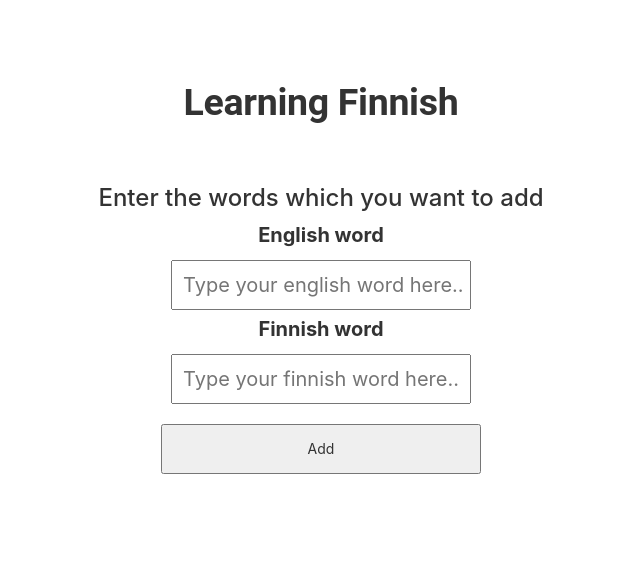
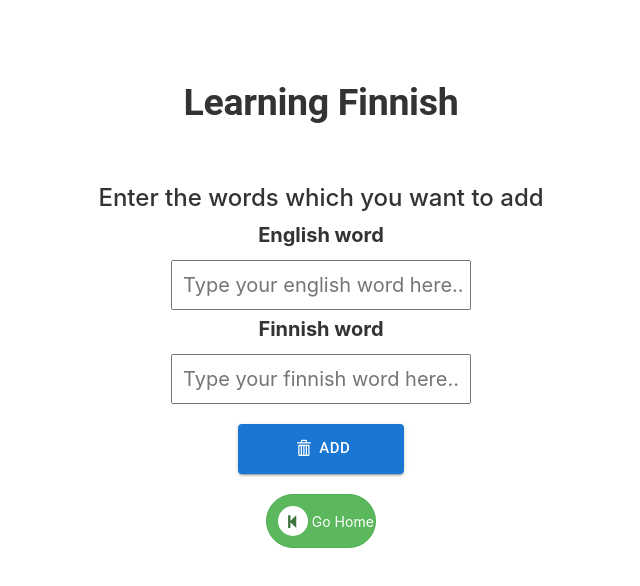
Before and after one commit to spavythra/Language_learning_App, a React (Create React App) app in the folder client/frontend/: page /admin/add in a window 1280 px wide. Shown: the top 586 px of the page, without its empty margins (319-959 px from the left). Built offline with nearby package versions, Linux system fonts and the light colour scheme.

Commit message:
(update): AddWord, style updated for input tag and button

```diff
--- a/client/frontend/src/AddWord.js
+++ b/client/frontend/src/AddWord.js
@@ -1,6 +1,7 @@
 import React from 'react'
 import { useState } from "react";
 import Axios from "axios";
+import { Button, Typography } from "@mui/material";
 
 function AddWord() {
   const [Eng_word, setEng_word] = useState('')
@@ -35,8 +36,21 @@ function AddWord() {
       <input type="text" placeholder='Type your finnish word here..' onChange={(event) => {
             setFin_word(event.target.value);
           }}/>
-      <button onClick={addWord}>Add</button>
+
+      <Button
+        onClick={addWord}
+        variant="contained" style={{margin: '10 auto', display: "flex", flexDirection:'row', fontSize:'1.5rem', width:'30%'}} >
+        <span className="glyphicon btn-del-glyphicon glyphicon-trash img-fluid text-white"></span>
+        Add
+        </Button>
+
+      <a className="btn icon-btn btn-success" style={{marginTop:"20px", width:"20%"}} href="/">
+      <span className="glyphicon btn-glyphicon glyphicon-step-backward img-circle text-success"></span>
+      Go Home
+      </a>
       </div>
+
+
     </div>
   )
 }
--- a/client/frontend/src/DeleteWord.js
+++ b/client/frontend/src/DeleteWord.js
@@ -64,7 +64,7 @@ function DeleteWord() {
     </div>
     <a className="btn icon-btn btn-success" href="/">
       <span className="glyphicon btn-glyphicon glyphicon-step-backward img-circle text-success"></span>
-      Go Back
+      Go Home
       </a>
         </div>
           )
```
